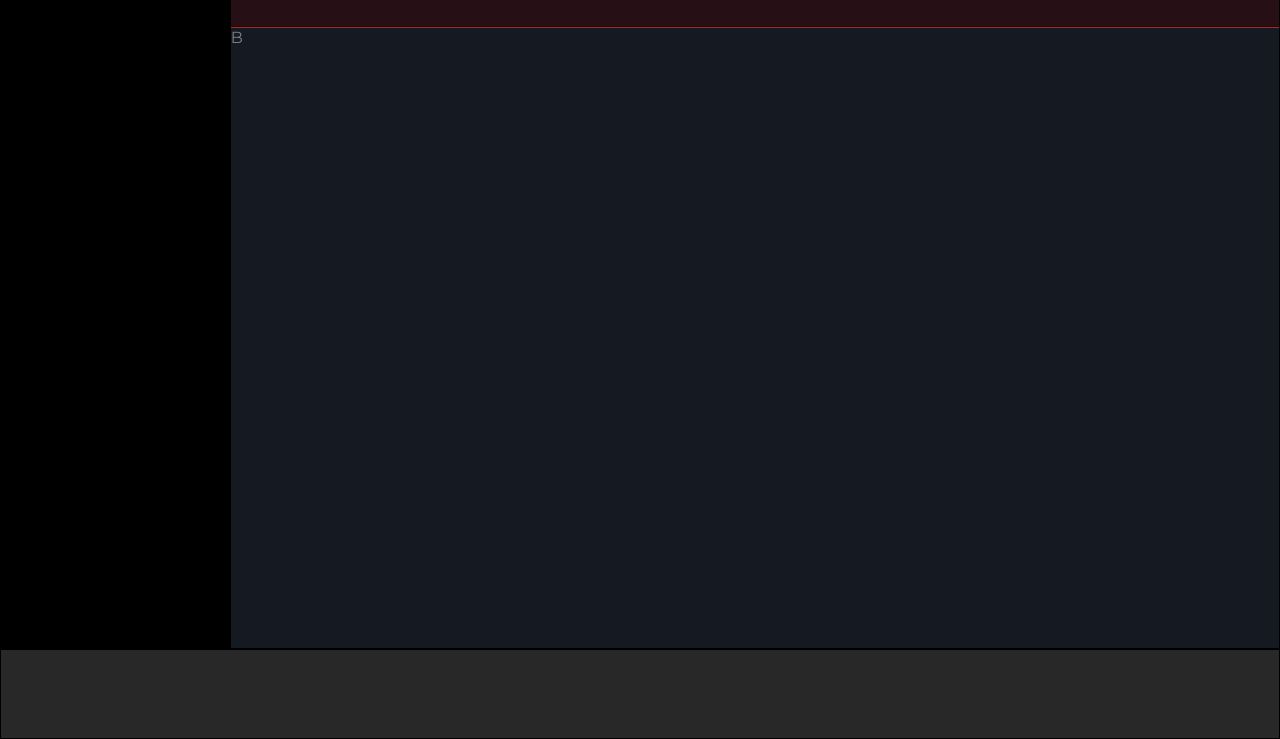
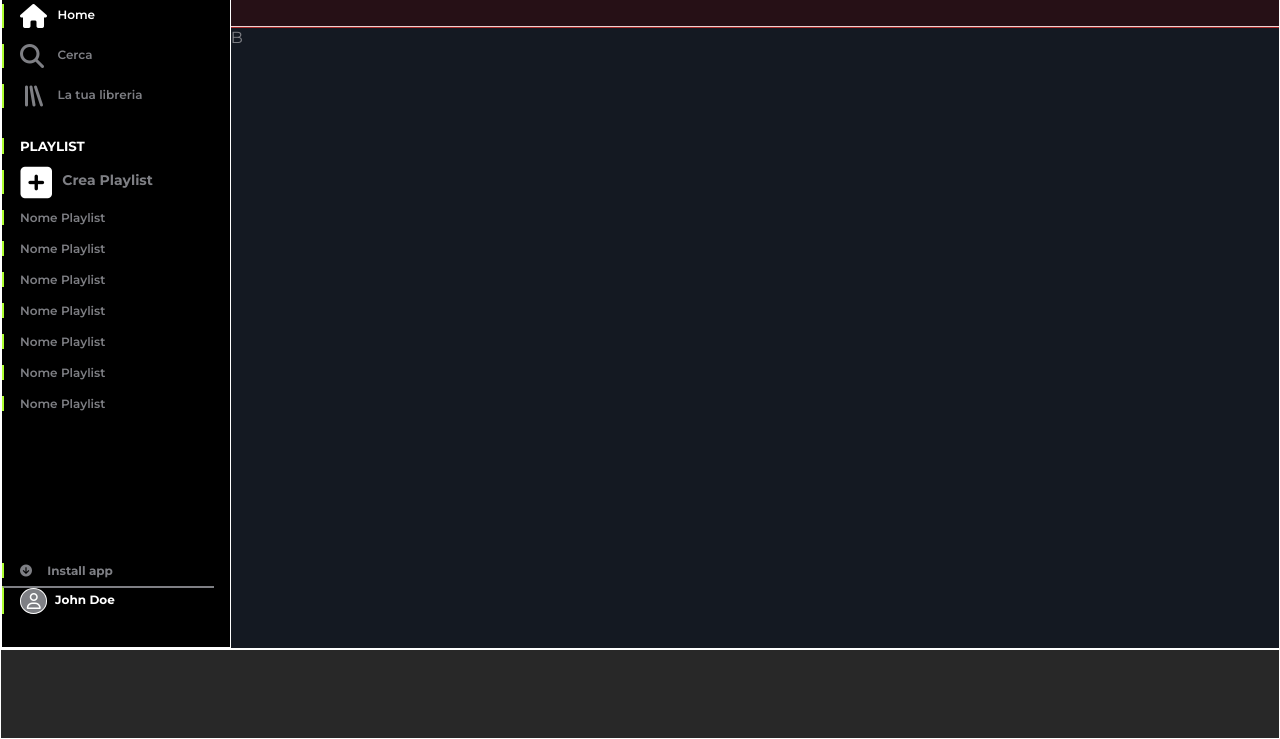
Before and after one commit to soniabergamini/html-css-spotifyweb, a plain HTML site: page index.html in a window 1280 px wide. Shown: the part 63-802 px from the top of the page. Drawn offline with Linux system fonts and the light colour scheme.

Commit message:
feat(main): add aside section content, style

```diff
--- a/Risorse/CSS/debug.css
+++ b/Risorse/CSS/debug.css
@@ -1,3 +1,9 @@
+/*****************************************/
+/***** ALL LAYOUT *****/
+body.debug > main aside > section{
+    height: 100%;
+}
+
 /*****************************************/
 /***** LAYOUT: ONLY MOBILE "XS SIZE" *****/
 @media screen and (max-width: 480px) {
--- a/Risorse/CSS/helpers.css
+++ b/Risorse/CSS/helpers.css
@@ -23,6 +23,7 @@
 .posRelative    {position: relative;}
 .posAbsolute    {position: absolute;}
 .displayBlock   {display: block;}
+.scale1-5         {transform: scale(1.5);}
 
 /********************************************
         UTILITY | Customize text
@@ -31,6 +32,7 @@
 .txtGrey        {color: var(--lightgreyTXT);}
 .txtBlack       {color: black;}
 .txtSmall       {font-size: small;}
+.txtLarge       {font-size: large;}
 .txtUnderline   {text-decoration: underline;}
 .txtItalic      {font-style: italic;}
 .txtAlignCtr    {text-align: center;}
@@ -62,10 +64,11 @@
 .heig100Perc    {height: 100%;}
 .pad2rem        {padding: 2rem;}
 .pad1rem        {padding: 1rem;}
+.pad1rem-xs     {padding: 1em;}
 .pad05rem       {padding: 0.5rem;}
 .marginBottom8  {margin-bottom: 8rem;}
 .marginLat05em  {margin: 0.5em 0;}
-.border         {border: 1px solid black;}
+.border         {border: 1px solid white;}
 .borderRadius   {border-radius: 1.5rem;}
 .borderRadius3  {border-radius: 3rem;}
 .borderRadius50 {border-radius: 50%;}
--- a/Risorse/CSS/responsive.css
+++ b/Risorse/CSS/responsive.css
@@ -5,6 +5,8 @@
 /*****************************************/
 /***** LAYOUT: ONLY MOBILE "XS SIZE" *****/
 @media screen and (max-width: 480px) {
+
+    /* GENERAL STYLE */
 
     /* HEADER STYLE */
 
@@ -15,6 +17,47 @@
 
     #mainContentSec {
         width: calc(100vw - 3.125rem);
+    }
+
+    /* Side Menu Bar Style */
+    aside > section {
+        padding: 0.5rem;
+    }
+
+    aside > section > div:first-child {
+        height: 80%;
+    }
+
+    aside > section > div:last-child {
+        height: 20%;
+    }
+
+    aside > section img:nth-child(1) {
+        display: none;
+    }
+
+    aside > section img:nth-child(2) {
+        display: inline-block;
+    }
+
+    aside > section > div > * {
+        margin-left: -0.5rem;
+        padding-left: 0.5rem;
+    }
+
+    .dispNoneXs ,
+    aside > section h5 ~ * {
+        display: none;
+    }
+
+    aside > section > div:last-child > p:first-child {
+        margin-bottom: 2rem;
+    }
+
+    aside i.fa-user.menuIcon {
+        background-color: var(--lightgreyTXT);
+        padding: 0.35rem 0.35rem;
+        font-size: 14px;
     }
 
     /* Aside Section Style */
--- a/Risorse/CSS/style.css
+++ b/Risorse/CSS/style.css
@@ -1,8 +1,12 @@
 /******** GENERAL STYLE ********/
 :root {
+/* primary color */
+    --green: #AEFF30;
+/* secondary colors: background */
     --blueBG: #141922;
     --darkblueBG: #070b12;
     --greyBG: #282828;
+/* secondary colors: text */
     --lightgreyTXT: #7E7F84;
 }
 
@@ -38,6 +42,7 @@ header button {
     font-size: .7rem;
     font-weight: 900;
 }
+
 /******** MAIN STYLE ********/
 
 /* General Layout Style */
@@ -56,6 +61,83 @@ aside {
     width: calc(100vw - 14.375rem);
 }
 
+/* Side Menu Bar Style */
+aside > section {
+    padding: 1rem;
+    overflow-y: scroll;
+}
+
+aside > section > div:first-child {
+    height: 90%;
+}
+
+aside > section > div:last-child {
+    height: 10%;
+}
+
+aside > section > div > img {
+    margin-bottom: 1.875rem;
+}
+
+aside > section > div > img:nth-child(2) {
+    display: none;
+}
+
+aside > section > div > * {
+    margin-left: -1rem;
+    padding-left: 1rem;
+    border-left: 2px solid var(--green);
+}
+
+aside > section > div > p {
+    margin-bottom: 1rem;
+    font-size: .75rem;
+    font-weight: 600;
+}
+
+aside > section > div > p:nth-child(5) {
+    margin-bottom: 1.875rem;
+}
+
+.menuIcon {
+    font-size: 1.5rem;
+    margin-right: 0.3em;
+    width: 1.6875rem;
+}
+
+#libraryIcon {
+    left: -0.25rem;
+}
+
+aside > section > div > h5 {
+    margin-bottom: 1rem;
+}
+
+aside i.menuIcon.scale1-5 {
+    padding-left: 0.3rem;
+    margin-right: 0.5em;
+}
+
+aside i.menuIcon.scale1-5 + span {
+    font-size: .875rem;
+}
+
+aside i.fa-circle-arrow-down {
+    margin-right: 1em;
+}
+
+aside hr {
+    border: 0.5px solid var(--lightgreyTXT);
+    margin-top: -0.5rem;
+    margin-left: 0;
+}
+
+aside i.fa-user.menuIcon {
+    background-color: var(--lightgreyTXT);
+    padding: 2% 3%;
+    font-size: 16px;
+}
+
 /******** FOOTER STYLE ********/
 footer {
     height: 5.625rem;
--- a/index.html
+++ b/index.html
@@ -25,9 +25,49 @@
     </header>
     <main class="border wid100Perc">
         <section class="wid100Perc flex">
-            <!-- Side Menu -->
+            <!-- Side Menu Bar -->
             <aside class="bgBlack txtWhite">
-            A
+                <section class="wid100Perc border flex flexColumn">
+                    <div>
+                        <img src="./Risorse/img/logo.svg" alt="logo-spotify" class="wid80Perc cursor">
+                        <img src="./Risorse/img/logo-small.svg" alt="logosmall-spotify" class="cursor">
+                        <p class="cursor">
+                            <i class="fa-solid fa-house menuIcon txtVertAlignMid"></i>
+                            <span class="dispNoneXs"> Home</span>
+                        </p>
+                        <p class="cursor">
+                            <i class="fa-solid fa-magnifying-glass menuIcon txtGrey txtVertAlignMid"></i>
+                            <span class="dispNoneXs txtGrey"> Cerca</span>
+                        </p>
+                        <p class="cursor">
+                            <i id="libraryIcon" class="txtGrey fa-solid fa-lines-leaning fa-flip-horizontal menuIcon posRelative txtVertAlignMid"></i>
+                            <span class="dispNoneXs txtGrey"> La tua libreria</span>
+                        </p>
+                        <h5 class="dispNoneXs">PLAYLIST</h5>
+                        <p class="cursor">
+                            <i class="fa-sharp fa-solid fa-square-plus menuIcon scale1-5 txtVertAlignMid"></i>
+                            <span class="dispNoneXs txtGrey"><strong> Crea Playlist</strong></span>
+                        </p>
+                        <p class="cursor txtGrey">Nome Playlist</p>
+                        <p class="cursor txtGrey">Nome Playlist</p>
+                        <p class="cursor txtGrey">Nome Playlist</p>
+                        <p class="cursor txtGrey">Nome Playlist</p>
+                        <p class="cursor txtGrey">Nome Playlist</p>
+                        <p class="cursor txtGrey">Nome Playlist</p>
+                        <p class="cursor txtGrey">Nome Playlist</p>
+                    </div>
+                    <div>
+                        <p class="cursor txtGrey">
+                            <i class="fa-solid fa-circle-arrow-down"></i>
+                            <span class="dispNoneXs txtGrey dispNoneXs"><strong> Install app</strong></span>
+                        </p>
+                        <hr class="dispNoneXs">
+                        <p>
+                            <i class="fa-regular fa-user txtVertAlignMid menuIcon borderRadius50 border"></i>
+                            <span class="txtWhite dispNoneXs"><strong> John Doe</strong></span>
+                        </p>
+                    </div>
+                </section>
             </aside>
             <!-- Main Content Section -->
             <section id="mainContentSec" class="bgBlue txtGrey">
```
Also changed, not shown: 2 other files.
